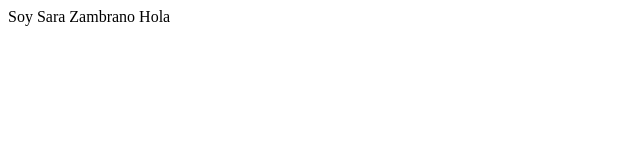
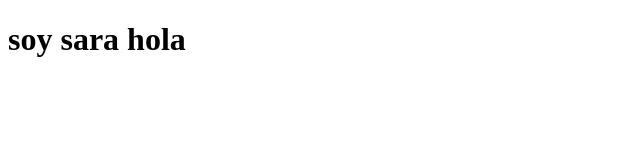
Before and after one commit to sofiaas16/mi-web, a plain HTML site: page index.html in a window 1280 px wide. Shown: the whole page, without its empty margins (0-640 px from the left). Drawn offline with Linux system fonts and the light colour scheme.

Commit message:
Holaaaaa

```diff
--- a/index.html
+++ b/index.html
@@ -8,8 +8,7 @@
 </head>
 
 <body>
-    Soy Sara Zambrano
-    Hola
+    <h1>soy sara hola</h1>
 </body>
 
 </html>
```
